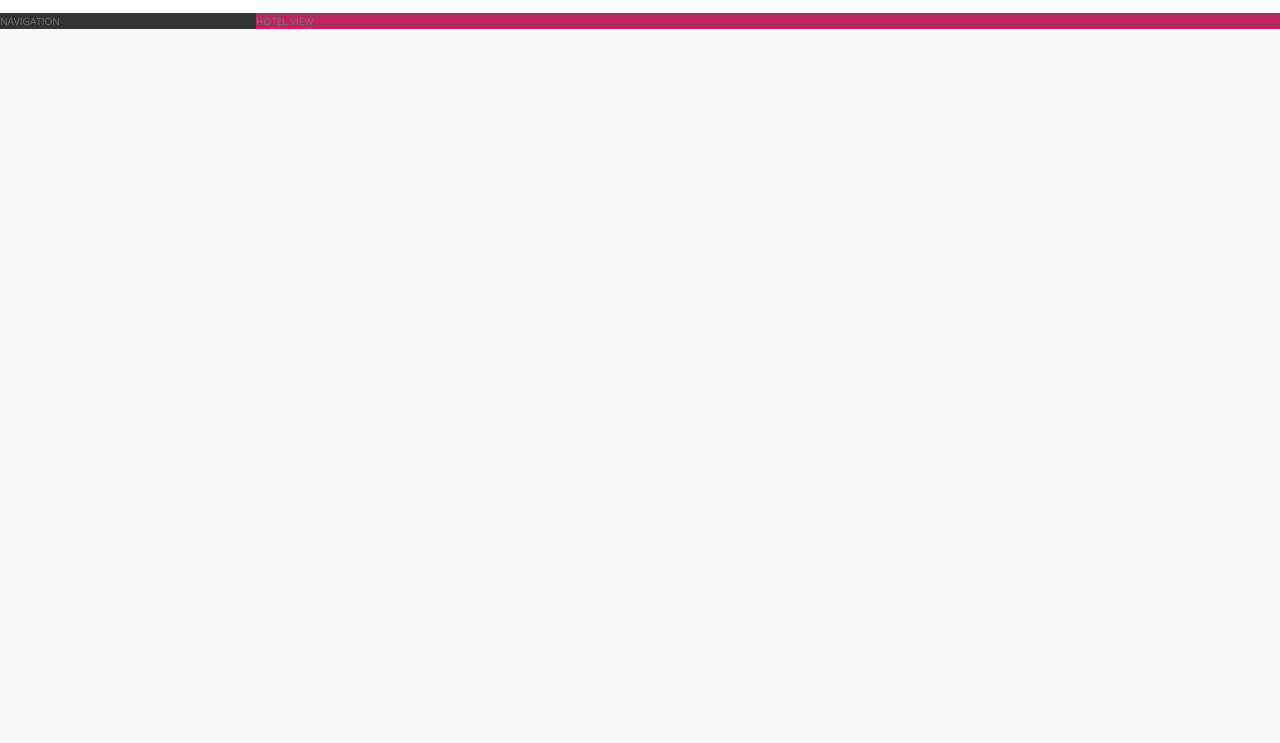
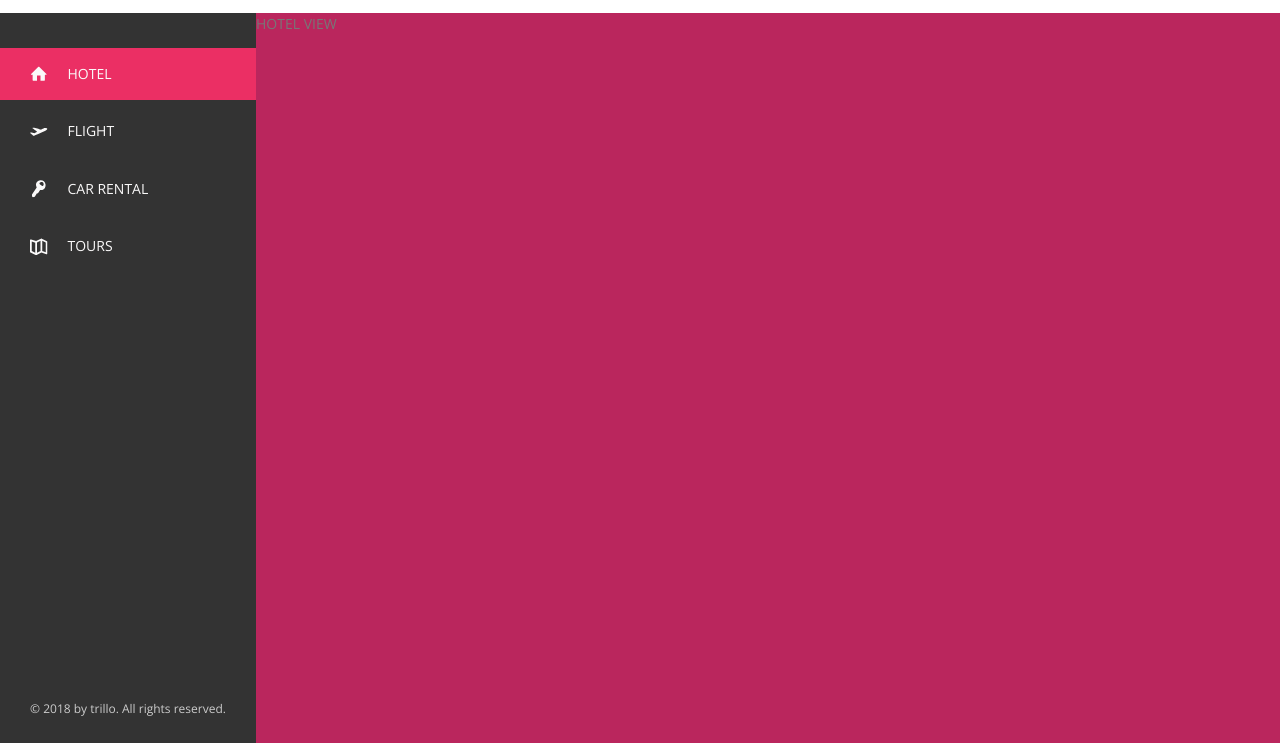
Before and after one commit to juliasj/trillo-project, a website: page index.html in a window 1280 px wide. Shown: the part 57-800 px from the top of the page. Drawn offline with nearby package versions, Linux system fonts and the light colour scheme.

Commit message:
Add side-nav

```diff
--- a/index.html
+++ b/index.html
@@ -42,7 +42,43 @@
         </header>
         <div class="content">
             <nav class="sidebar">
-                NAVIGATION
+                <ul class="side-nav">
+                    <li class="side-nav__item side-nav__item--active">
+                        <a href="" class="side-nav__link">
+                            <svg class="side-nav__icon">
+                                <use xlink:href="img/sprite.svg#icon-home"></use>
+                            </svg>
+                            <span>Hotel</span>
+                        </a>
+                    </li>
+                    <li class="side-nav__item">
+                        <a href="" class="side-nav__link">
+                            <svg class="side-nav__icon">
+                                <use xlink:href="img/sprite.svg#icon-aircraft-take-off"></use>
+                            </svg>
+                            <span>Flight</span>
+                        </a>
+                    </li>
+                    <li class="side-nav__item">
+                        <a href="" class="side-nav__link">
+                            <svg class="side-nav__icon">
+                                <use xlink:href="img/sprite.svg#icon-key"></use>
+                            </svg>
+                            <span>Car rental</span>
+                        </a>
+                    </li>
+                    <li class="side-nav__item">
+                        <a href="" class="side-nav__link">
+                            <svg class="side-nav__icon">
+                                <use xlink:href="img/sprite.svg#icon-map"></use>
+                            </svg>
+                            <span>Tours</span>
+                        </a>
+                    </li>
+                </ul>
+                <div class="sidebar__legal">
+                    &copy; 2018 by trillo. All rights reserved.
+                </div>
             </nav>
             <main class="hotel-view">
                 HOTEL VIEW
--- /dev/null
+++ b/sass/components/_side-nav.scss
@@ -0,0 +1,59 @@
+.side-nav {
+    list-style: none;
+    margin-top: 3.5rem;
+
+    &__item {
+        position: relative;
+
+        &:not(:last-child) {
+            margin-bottom: .5rem;
+        }
+
+        &::before {
+            position: absolute;
+            top: 0;
+            left: 0;
+            height: 100%;
+            width: .3rem;
+            content: '';
+            background-color: var(--color-primary);
+            transform: scaleY(0);
+            transition: transform .2s,
+                        width .4s cubic-bezier(0.86, 0, 0.07, 1) .2s,
+                        background-color .1s;
+        }
+
+        &:hover::before,
+        &--active::before {
+            transform: scaleY(1);
+            width: 100%;
+        }
+
+        &:active::before {
+            background-color: var(--color-primary-light);
+        }
+    }
+
+    &__link{
+
+        &:link,
+        &:visited {
+            display: flex;
+            align-items: center;
+
+            padding: 1.5rem 3rem;
+            text-decoration: none;
+            color: var(--color-gray-light-1);
+            text-transform: uppercase;
+            position: relative;
+            z-index: 10;
+        }
+    }
+
+    &__icon {
+        height: 1.75rem;
+        width: 1.75rem;
+        margin-right: 2rem;
+        fill: currentColor;
+    }
+}
--- a/sass/layout/_hotel-view.scss
+++ b/sass/layout/_hotel-view.scss
@@ -1,4 +1,6 @@
 .hotel-view {
     flex: 1;
+
     background-color: var(--color-primary-dark);
+    height: calc(100vh - 7rem);
 }
--- a/sass/layout/_sidebar.scss
+++ b/sass/layout/_sidebar.scss
@@ -1,4 +1,15 @@
 .sidebar {
     flex: 0 0 20%;
     background-color: var(--color-gray-dark-1);
+
+    display: flex;
+    flex-direction: column;
+    justify-content: space-between;
+
+    &__legal {
+        font-size: 1.2rem;
+        color: var(--color-gray-light-4);
+        text-align: center;
+        padding: 2.5rem;
+    }
 }
--- a/sass/main.scss
+++ b/sass/main.scss
@@ -8,6 +8,7 @@
 @import 'base/utilities';
 
 @import 'components/search';
+@import 'components/side-nav';
 @import 'components/user-nav';
 
 @import 'layout/header';
```
Also changed, not shown: css/style.css.
